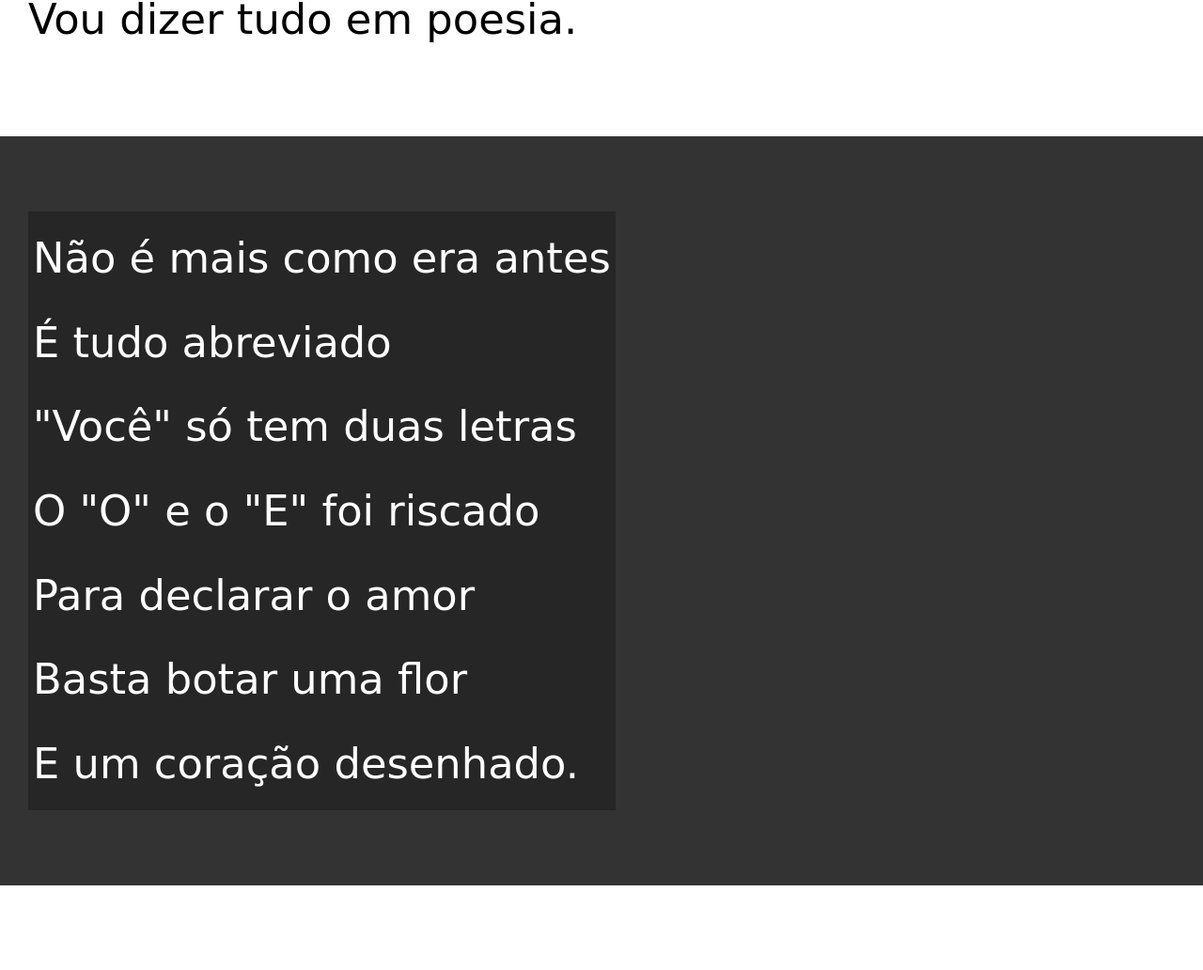
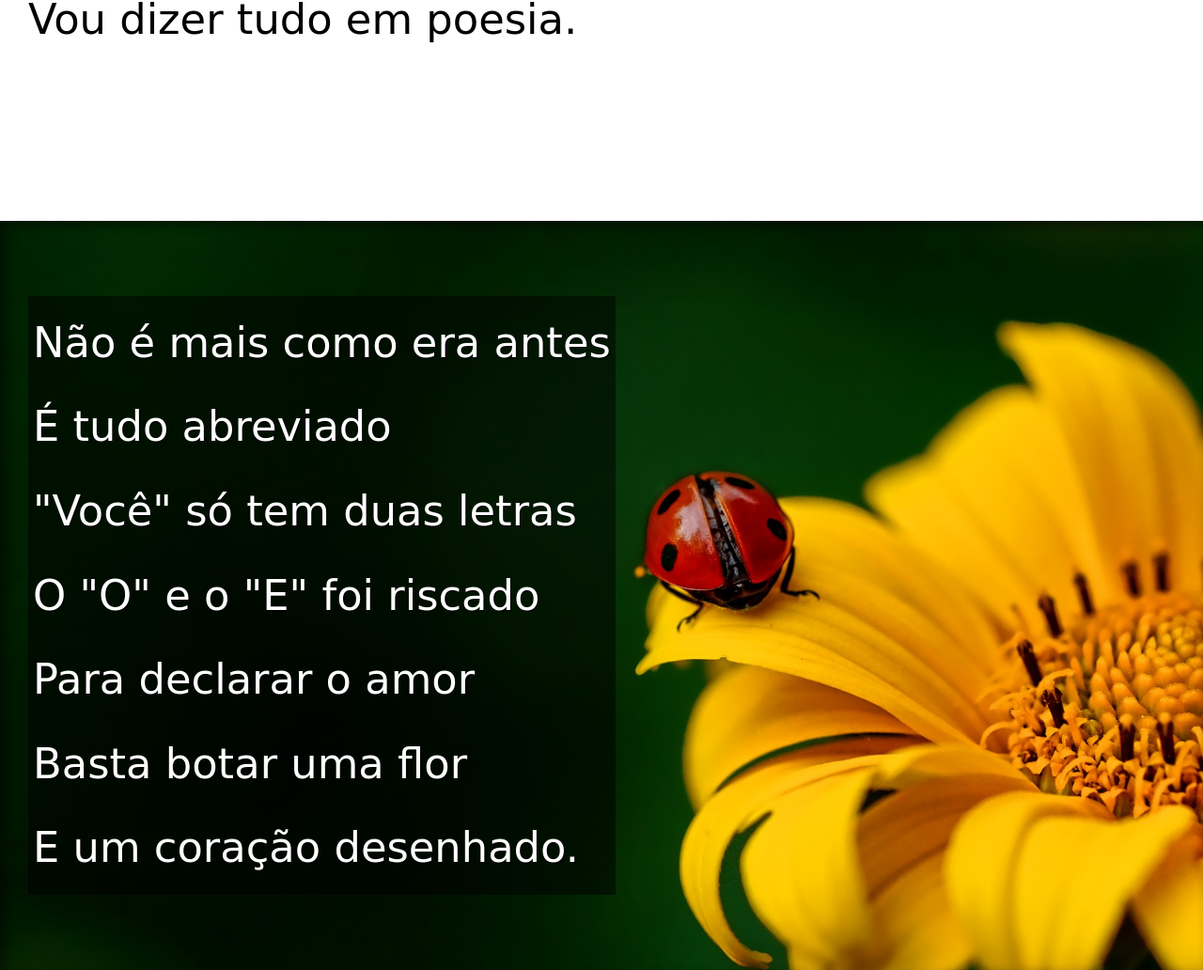
Before and after one commit to Daviramos7/html-e-css, a plain HTML site: page desafios/d012/index.html in a window 1280 px wide. Shown: the part 902-1934 px from the top of the page at 94% size. Drawn offline with Linux system fonts and the light colour scheme.

Commit message:
atualizei index e style

```diff
--- a/desafios/d012/index.html
+++ b/desafios/d012/index.html
@@ -25,7 +25,7 @@
     </section>
 
 
-    <section class="imagem">
+    <section class="imagem" id="img01">
         <p>
             Não é mais como era antes <br>
             É tudo abreviado <br>
@@ -61,7 +61,7 @@
     </section>
 
 
-    <section class="imagem">
+    <section class="imagem" id="img02">
         <p>
             Tenho saudade das cartas <br>
             Escritas com a própria mão <br>
--- a/desafios/d012/style.css
+++ b/desafios/d012/style.css
@@ -4,7 +4,7 @@
 
 :root {
     --fonte1: Verdana, Geneva, Tahoma, sans-serif;
-    --fonte2: 'Passion One', cusrive;
+    --fonte2: 'Passion One', cursive;
     --fonte3: 'Sriracha', cursive;
 }
 
@@ -56,6 +56,10 @@ section {
     font-size: 3.5vw;
 }
 
+section > p {
+    padding-bottom: 2em;
+}
+
 section.normal {
     background-color: white;
     color: black;
@@ -64,13 +68,27 @@ section.normal {
 section.imagem {
     background-color: rgb(51, 51, 51);
     color: white;
+    box-shadow: inset 6px 6px 13px 0px rgba(0, 0, 0, 0.473);
+    background-size: cover;
+    background-attachment: fixed;
 }
 
 section.imagem > p {
     display: inline-block;
     padding: 5px;
-    background-color: rgba(0, 0, 0, 0.253);
+    background-color: rgba(0, 0, 0, 0.514);
+    text-shadow: 1px 1px 0px black;
 }
+
+section#img01 {
+    background-image: url('../d012/imagens/background001.jpg');
+    background-position: right center;
+}
+
+section#img02 {
+    background-image: url('../d012/imagens/background002.jpg');
+}
+
 
 footer {
     background-color: black;
```
